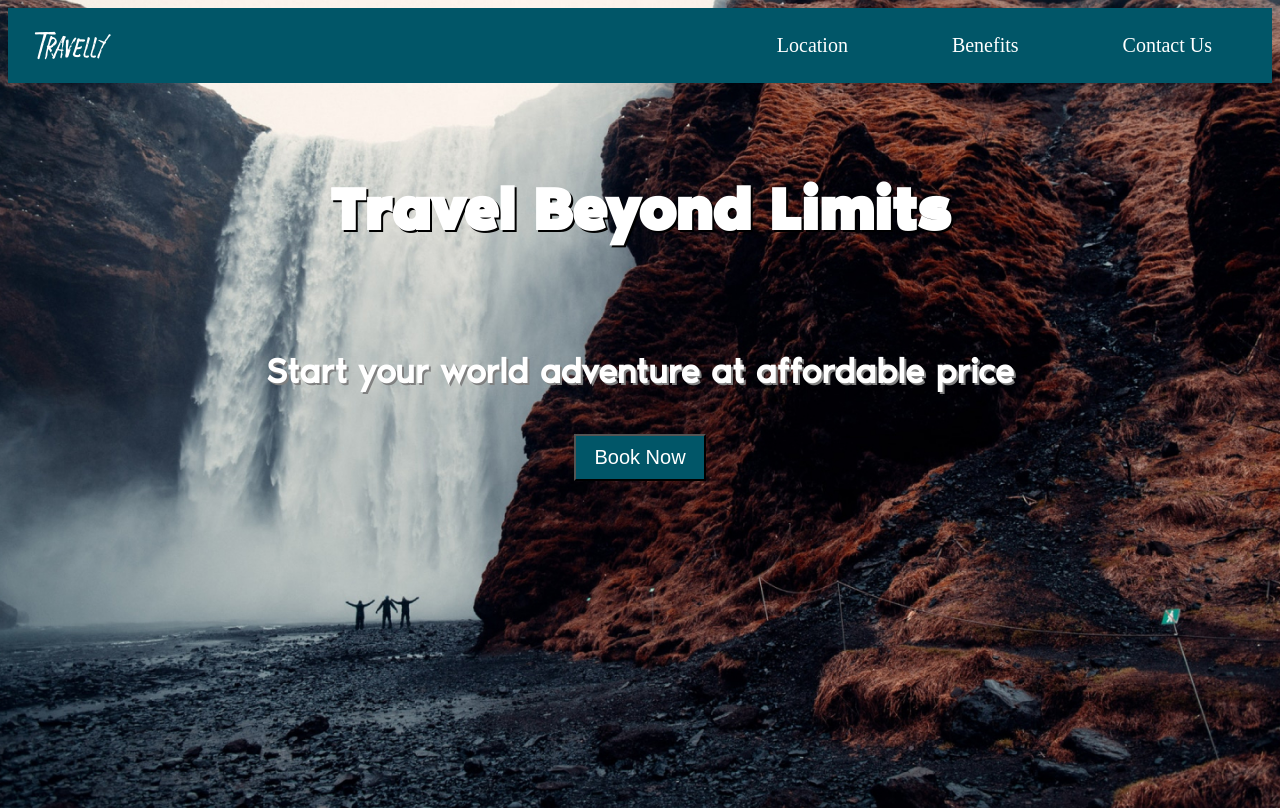
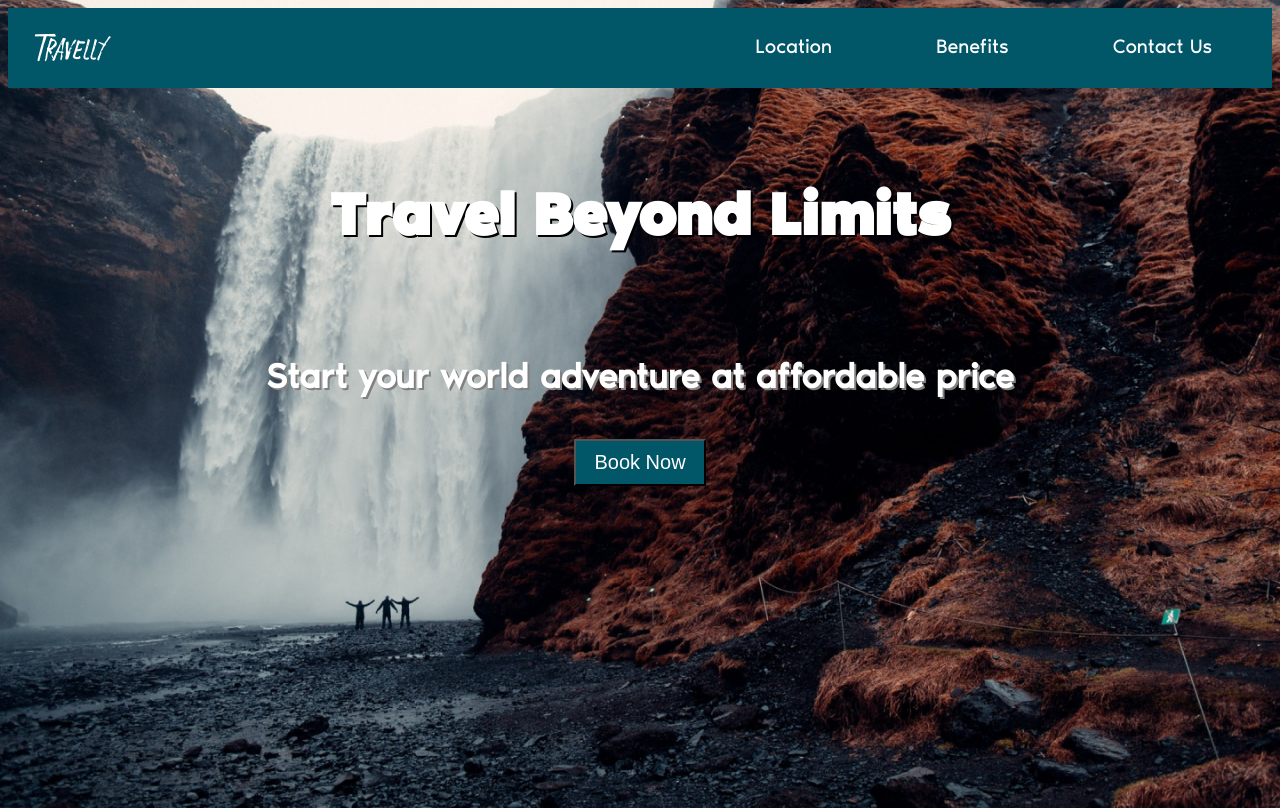
Before and after one commit to sparrow0818/blackpearl18, a plain HTML site: page index.html in a window 1280 px wide. Drawn offline with Linux system fonts and the light colour scheme.

Commit message:
Update style.css

```diff
--- a/style.css
+++ b/style.css
@@ -1,6 +1,6 @@
 @font-face {
 	font-family:"Odachi";
-	src: url("odachi 400.otf");
+	src: url("Odachi 400.otf");
 }
 @font-face {
 	font-family:"NoirRegular";
@@ -43,7 +43,7 @@ li, a{
     font-size:  20px;
     color: white;
     text-decoration: none;
-    font-family: "Noir";
+    font-family: NoirRegular;
     src: url("Regular 800.otf");
 
 }
```
